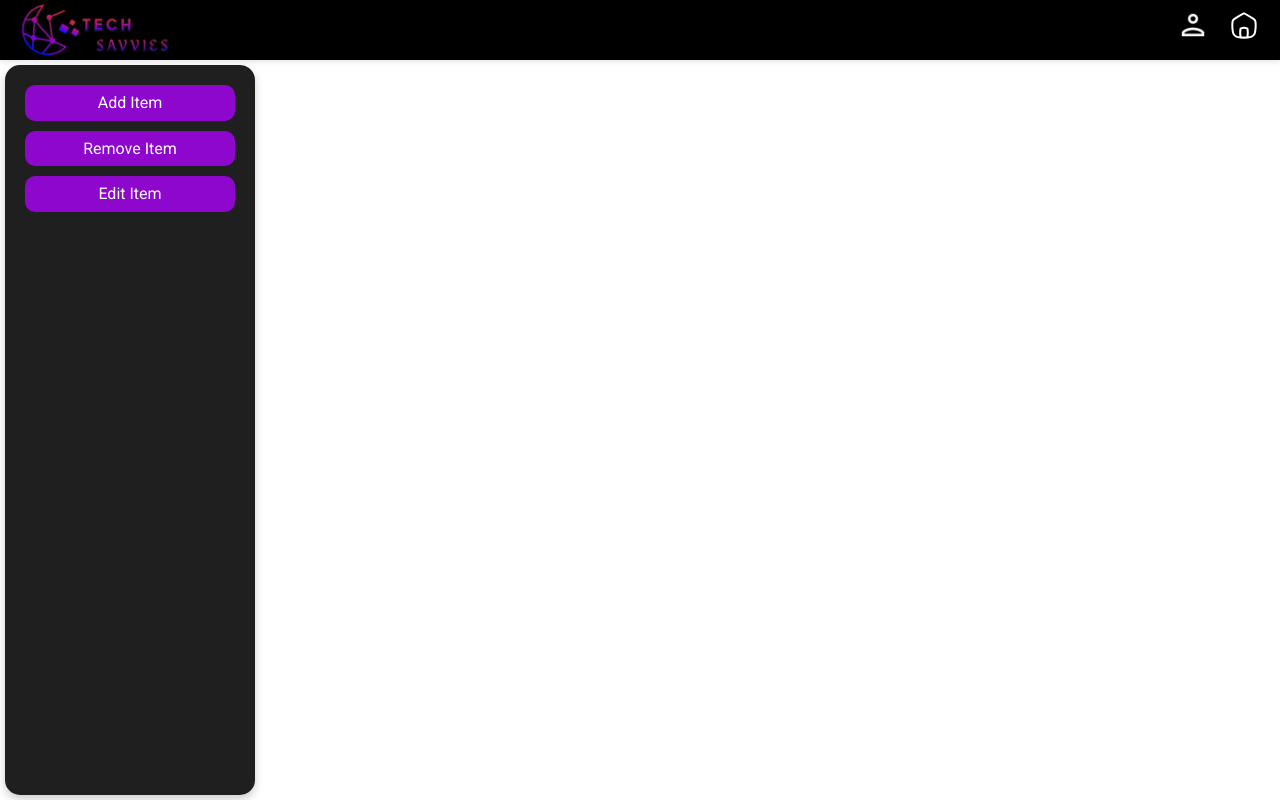
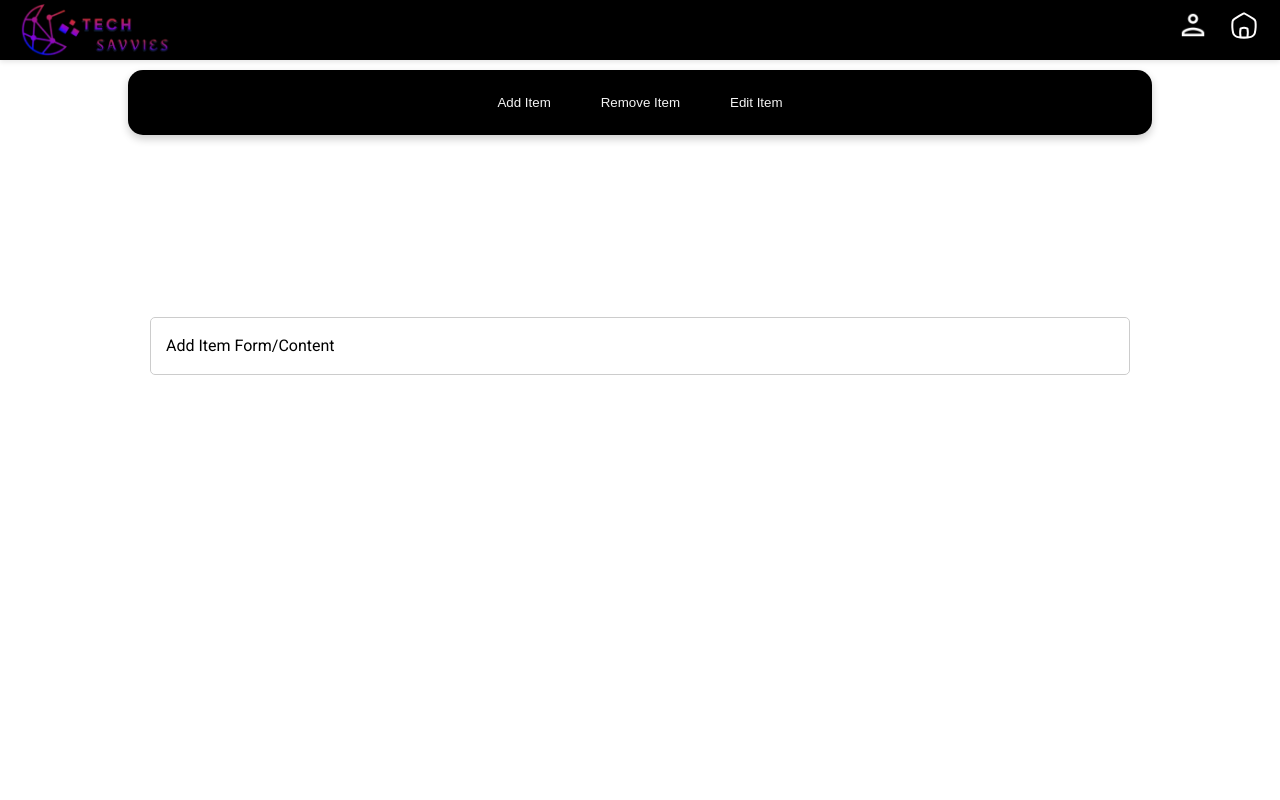
Before and after one commit to 0x00K1/TechSavvies, a PHP site: page /root/root.php in a window 1280 px wide. Run offline with PHP 8.4, Linux system fonts and the light colour scheme.

Commit message:
modified root.php, main.css. added root.js

```diff
--- a/assets/css/main.css
+++ b/assets/css/main.css
@@ -9,6 +9,7 @@
   --text-color: #000000;
   --header-bg: #000; /* Changed from rgba(34, 34, 34, 0.9) to black */
   --gradient: linear-gradient(135deg, #667eea, #764ba2);
+  --links-color: linear-gradient(135deg, #d42d2d, #8d07cc, #0117ff); /*moved it from a:hover to use it again in root buttons @anana0dev*/
 }
 
 html {
@@ -35,7 +36,7 @@
 }
 
 a:hover {
-  background: linear-gradient(135deg, #d42d2d, #8d07cc, #0117ff);
+  background: var(--links-color);
   background-clip: text;
   -webkit-background-clip: text;
   -webkit-text-fill-color: transparent;
@@ -759,44 +760,56 @@
 }
 
 /* ==================
-Admin Sidebar (WIP)
+Admin toolbar (WIP)
 =================== */
-.sidebar {
-  width: 250px;
-  background-color: #1f1f1f; /* Sidebar color */
-  color: #ffffff; /* Text color */
-  height: calc(100vh - 70px); /* Full height minus header height */
-  position: fixed; /* Keeps the sidebar fixed */
-  top: 65px; /* Position below the header */
-  left: 5px; /* shifts the bar fro thy left*/
-  padding: 10px 0; /* Add padding to the sidebar */
-  border-radius: 15px; /* Smooth edges */
-  box-shadow: 0 4px 8px rgba(0, 0, 0, 0.2); /* Optional: adds a subtle shadow */
+.funcarea {
+    position: fixed;
+    top: 70px; /* Position below the header */
+    left: 10%;
+    width: 80%;
+    display: flex; /* Use flexbox to arrange toolbar and container */
+    flex-direction: column; /* Stack toolbar and container vertically */
 }
-.sidebar h2 {
-  text-align: center;
-  padding: 20px;
-  margin: 0;
-  color: #ffffff; /* Header color */
+.toolbar {
+  background-color: var(--primary-color);
+  padding: 10px;
+  border-radius: 15px;
+  box-shadow: 0 4px 8px rgba(0, 0, 0, 0.2);
+  display: flex; /* Make it horizontal */
+  align-items: center; /* Vertically center buttons */
+  justify-content: center; /* Aligns buttons to the left */
 }
-.sidebar ul {
-  list-style-type: none;
-  padding: 0;
-  margin: 0;
+
+.toolbar button {
+    background-color: var(--primary-color);
+    background: var(--secondary-color);
+    background-clip: text;
+    -webkit-background-clip: text;
+    -webkit-text-fill-color: transparent;
+    border-radius: 10px;
+    padding: 5px;
+    margin: 10px 20px;
+    border: unset;
+    text-align: center;
+    cursor: pointer;
+    transition: background-color 0.3s;
 }
-.sidebar ul li {
-  background-color: #8d07cc; /* Background color for li */
-  border-radius: 10px; /* Smooth corners */
-  padding: 5px; /* Padding for li */
-  margin: 10px 20px; /* Margin around li */
-  text-align: center;
-  transition: background-color 0.3s; /* Smooth transition */
+
+.toolbar button:hover {
+    background: var(--links-color);
+    background-clip: text;
+    -webkit-background-clip: text;
+    -webkit-text-fill-color: transparent;
 }
-.sidebar ul li:hover {
-  background-color: #d42d2d; /* Change color on hover */
+
+
+.content-container {
+    margin-top: 160px; /* Adjust based on toolbar height and header */
+    padding: 22px;
 }
-.sidebar ul li a {
-  color: #ffffff; /* Link color */
-  text-decoration: none;
-  display: block;
+
+.content {
+    border: 1px solid #ccc;
+    padding: 15px;
+    border-radius: 5px;
 }
--- /dev/null
+++ b/assets/js/root.js
@@ -0,0 +1,27 @@
+document.addEventListener('DOMContentLoaded', function() {
+    const addButton = document.getElementById('BAdd');
+    const removeButton = document.getElementById('BRemove');
+    const editButton = document.getElementById('BEdit');
+
+    const addContent = document.getElementById('addContent');
+    const removeContent = document.getElementById('removeContent');
+    const editContent = document.getElementById('editContent');
+
+    addButton.addEventListener('click', function() {
+        addContent.style.display = 'block';
+        removeContent.style.display = 'none';
+        editContent.style.display = 'none';
+    });
+
+    removeButton.addEventListener('click', function() {
+        addContent.style.display = 'none';
+        removeContent.style.display = 'block';
+        editContent.style.display = 'none';
+    });
+
+    editButton.addEventListener('click', function() {
+        addContent.style.display = 'none';
+        removeContent.style.display = 'none';
+        editContent.style.display = 'block';
+    });
+});
--- /dev/null
+++ b/index.html
@@ -0,0 +1 @@
+<html><body><h1>It works!</h1></body></html>
--- a/root/root.php
+++ b/root/root.php
@@ -1,5 +1,5 @@
-<!DOCTYPE html5>
-<html>
+<!DOCTYPE html>
+<html lang="en">
     <head>
         <link rel="icon" href="..\assets\icons\Logo.ico">
         <link rel="stylesheet" href="..\assets\css\main.css">
@@ -9,15 +9,28 @@
     <body>
         <!-- Header Section -->
         <?php include('..\assets\php\header.php'); ?>
+        <script><?php include ('..\assets\js\root.js'); ?></script>
 
-        <!-- Sidebar section -->
-        <div class="sidebar">
-            <ul>
-                <!-- STILL NOT CLEAR WHETHER I WILL MAKE ANOTHER PAGES FOR EVERY FUNCTION OR ADD FUNCTIONS IN <div></div> CONTAINERS -->
-                <li><a href="">Add Item</a></li>
-                <li><a href="">Remove Item</a></li>
-                <li><a href="">Edit Item</a></li>
-            </ul>
-        </div>
+        <!-- functions section -->
+        <div class="funcarea">
+            <div class="toolbar">
+                    <!-- STILL NOT CLEAR WHETHER I WILL MAKE ANOTHER PAGES FOR EVERY FUNCTION OR ADD FUNCTIONS IN <div></div> CONTAINERS -->
+                <div><button id="BAdd">Add Item</button></div>
+                <div><button id="BRemove">Remove Item</button></div>
+                <div><button id="BEdit">Edit Item</button></div>
+                <div class=toolbar-spacer></div>
+            </div>
+                <div class="content-container">
+                    <div id="addContent" class="content">
+                        <p>Add Item Form/Content</p>
+                    </div>
+                    <div id="removeContent" class="content" style="display: none;">
+                        <p>Remove Item Form/Content</p>
+                    </div>
+                    <div id="editContent" class="content" style="display: none;">
+                        <p>Edit Item Form/Content</p>
+                    </div>
+                </div>
+            </div>
     </body>
 </html>
```
Also changed, not shown: .phcode.json (added).
